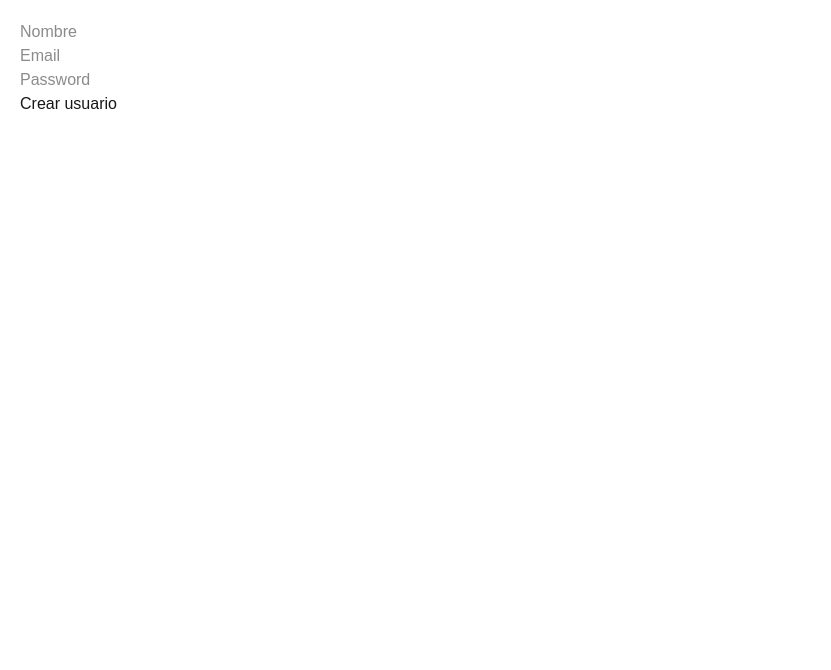
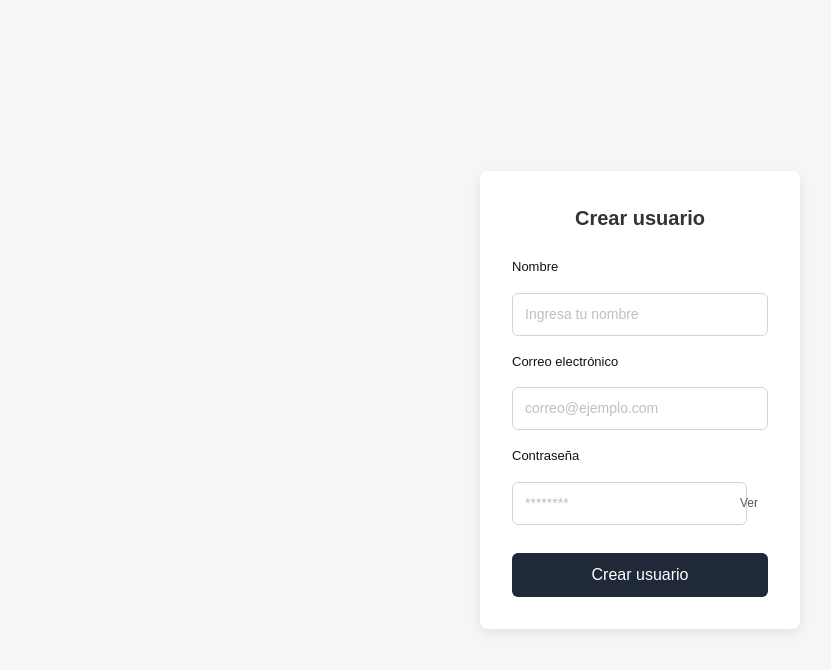
Before and after one commit to AndrewGranados/my-project-andrew, a Next.js app: page / in a window 1280 px wide. Shown: the top 670 px of the page, without its empty margins (0-831 px from the left). Built offline with nearby package versions, Linux system fonts and the light colour scheme.

Commit message:
Se agregó la carpeta y archivos de errores, se modificó el esquema de prisma y el app/page

```diff
--- /dev/null
+++ b/app/errors/generalError.tsx
@@ -0,0 +1,54 @@
+"use client";
+
+import { useRouter } from "next/navigation";
+
+export default function NotFound() {
+  const router = useRouter();
+
+  return (
+    <div
+      style={{
+        minHeight: "100vh",
+        display: "flex",
+        justifyContent: "center",
+        alignItems: "center",
+        backgroundColor: "#f5f6f8",
+      }}
+    >
+      <div
+        style={{
+          width: 400,
+          padding: 32,
+          borderRadius: 8,
+          backgroundColor: "#ffffff",
+          boxShadow: "0 4px 12px rgba(0,0,0,0.08)",
+          textAlign: "center",
+        }}
+      >
+        <h1 style={{ fontSize: 24, fontWeight: 600, color: "#111" }}>
+          Página no encontrada
+        </h1>
+
+        <p style={{ fontSize: 14, color: "#555", marginTop: 12 }}>
+          La página que buscas no existe o fue movida.
+        </p>
+
+        <div style={{ marginTop: 24 }}>
+          <button onClick={() => router.back()} style={secondaryButton}>
+            Regresar
+          </button>
+        </div>
+      </div>
+    </div>
+  );
+}
+
+const secondaryButton: React.CSSProperties = {
+  padding: "10px 16px",
+  borderRadius: 6,
+  border: "1px solid #d1d5db",
+  backgroundColor: "#fff",
+  color: "#111",
+  fontWeight: 500,
+  cursor: "pointer",
+};
--- a/app/page.tsx
+++ b/app/page.tsx
@@ -1,83 +1,123 @@
-/*
-import Image from "next/image";
+"use client";
+
+import { createUser } from "./actions/create-user";
+import { useState } from "react";
 
 export default function Home() {
+  const [showPassword, setShowPassword] = useState(false);
+
   return (
-    <div className="flex min-h-screen items-center justify-center bg-zinc-50 font-sans dark:bg-black">
-      <main className="flex min-h-screen w-full max-w-3xl flex-col items-center justify-between py-32 px-16 bg-white dark:bg-black sm:items-start">
-        <Image
-          className="dark:invert"
-          src="/next.svg"
-          alt="Next.js logo"
-          width={100}
-          height={20}
-          priority
+    <div
+      style={{
+        minHeight: "100vh",
+        display: "flex",
+        justifyContent: "center",
+        alignItems: "center",
+        backgroundColor: "#f5f6f8",
+      }}
+    >
+      <form
+        action={createUser}
+        style={{
+          width: 320,
+          padding: 32,
+          borderRadius: 8,
+          backgroundColor: "#ffffff",
+          boxShadow: "0 4px 12px rgba(0,0,0,0.08)",
+          display: "flex",
+          flexDirection: "column",
+          gap: 16,
+        }}
+      >
+        <h2
+          style={{
+            textAlign: "center",
+            marginBottom: 8,
+            fontSize: 20,
+            fontWeight: 600,
+            color: "#333",
+          }}
+        >
+          Crear usuario
+        </h2>
+
+        {/* Nombre */}
+        <label style={labelStyle}>Nombre</label>
+        <input
+          name="name"
+          placeholder="Ingresa tu nombre"
+          style={inputStyle}
         />
-        <div className="flex flex-col items-center gap-6 text-center sm:items-start sm:text-left">
-          <h1 className="max-w-xs text-3xl font-semibold leading-10 tracking-tight text-black dark:text-zinc-50">
-            Hola Mundo
-          </h1>
-          <p className="max-w-md text-lg leading-8 text-zinc-600 dark:text-zinc-400">
-            Looking for a starting point or more instructions? Head over to{" "}
-            <a
-              href="https://vercel.com/templates?framework=next.js&utm_source=create-next-app&utm_medium=appdir-template-tw&utm_campaign=create-next-app"
-              className="font-medium text-zinc-950 dark:text-zinc-50"
+
+        {/* Email */}
+        <label style={labelStyle}>Correo electrónico</label>
+        <input
+          name="email"
+          placeholder="correo@ejemplo.com"
+          type="email"
+          style={inputStyle}
+        />
+
+        {/* Password */}
+        <label style={labelStyle}>Contraseña</label>
+        <div style={{ position: "relative" }}>
+          <input
+            name="password"
+            placeholder="********"
+            type={showPassword ? "text" : "password"}
+            style={{ ...inputStyle, paddingRight: 40 }}
+          />
+
+          <button
+            type="button"
+            onClick={() => setShowPassword(!showPassword)}
+            style={{
+              position: "absolute",
+              right: 10,
+              top: "50%",
+              transform: "translateY(-50%)",
+              border: "none",
+              background: "transparent",
+              cursor: "pointer",
+              fontSize: 12,
+              color: "#555",
+            }}
             >
-              Templates
-            </a>{" "}
-            or the{" "}
-            <a
-              href="https://nextjs.org/learn?utm_source=create-next-app&utm_medium=appdir-template-tw&utm_campaign=create-next-app"
-              className="font-medium text-zinc-950 dark:text-zinc-50"
-            >
-              Learning
-            </a>{" "}
-            center.
-          </p>
+            {showPassword ? "Ocultar" : "Ver"}
+          </button>
         </div>
-        <div className="flex flex-col gap-4 text-base font-medium sm:flex-row">
-          <a
-            className="flex h-12 w-full items-center justify-center gap-2 rounded-full bg-foreground px-5 text-background transition-colors hover:bg-[#383838] dark:hover:bg-[#ccc] md:w-[158px]"
-            href="https://vercel.com/new?utm_source=create-next-app&utm_medium=appdir-template-tw&utm_campaign=create-next-app"
-            target="_blank"
-            rel="noopener noreferrer"
-          >
-            <Image
-              className="dark:invert"
-              src="/vercel.svg"
-              alt="Vercel logomark"
-              width={16}
-              height={16}
-            />
-            Guardar
-          </a>
-          <a
-            className="flex h-12 w-full items-center justify-center rounded-full border border-solid border-black/[.08] px-5 transition-colors hover:border-transparent hover:bg-black/[.04] dark:border-white/[.145] dark:hover:bg-[#1a1a1a] md:w-[158px]"
-            href="https://nextjs.org/docs?utm_source=create-next-app&utm_medium=appdir-template-tw&utm_campaign=create-next-app"
-            target="_blank"
-            rel="noopener noreferrer"
-          >
-            Documentation
-          </a>
-        </div>
-      </main>
+
+        <button
+          type="submit"
+          style={{
+            marginTop: 12,
+            padding: "10px 0",
+            borderRadius: 6,
+            border: "none",
+            backgroundColor: "#1f2937",
+            color: "#fff",
+            fontWeight: 500,
+            cursor: "pointer",
+          }}
+        >
+          Crear usuario
+        </button>
+      </form>
     </div>
   );
 }
-*/
 
-import { createUser } from "./actions/create-user";
+const labelStyle: React.CSSProperties = {
+  fontSize: 13,
+  fontWeight: 500,
+  color: "#111",
+};
 
-export default function Home(){
-  return(
-    <form action={createUser} style={{padding: 20}}>
-      <input name="name" placeholder="Nombre"/>
-      <br />
-      <input name="email" placeholder="Email"/>
-      <br />
-      <input name="password" placeholder="Password" type="password"/>
-      <br />
-      <button type="submit">Crear usuario</button>
-    </form>
-  );
-}
+const inputStyle: React.CSSProperties = {
+  padding: "10px 12px",
+  borderRadius: 6,
+  border: "1px solid #d1d5db",
+  fontSize: 14,
+  outline: "none",
+  color: "gray"
+};
```
Also changed, not shown: 1 other file (tests, documents, lock files or other folders).
